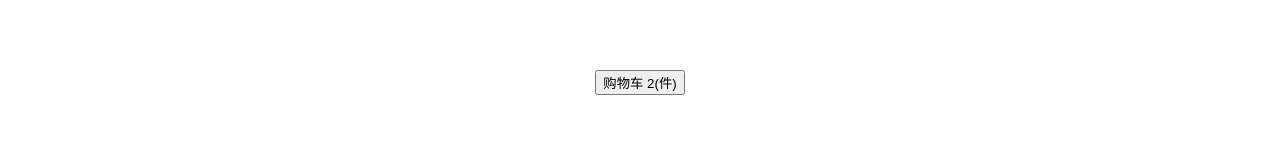
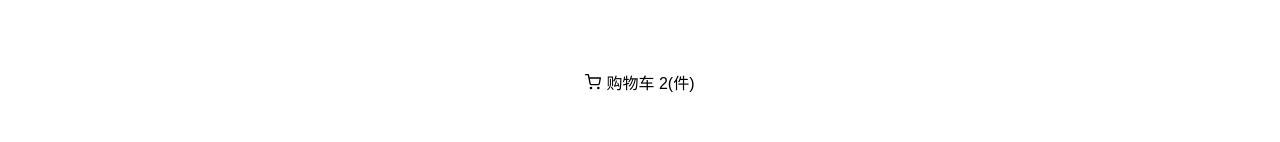
Before and after one commit to Francis1024/robot-gallery, a React (Create React App) app: page / in a window 1280 px wide. Shown: the part 191-333 px from the top of the page. Built offline with nearby package versions, Linux system fonts and the light colour scheme; a web font is replaced by a local one.

Commit message:
feat: React Event事件的处理

```diff
--- a/package.json
+++ b/package.json
@@ -12,6 +12,7 @@
     "@types/react-dom": "^17.0.0",
     "react": "^17.0.1",
     "react-dom": "^17.0.1",
+    "react-icons": "4.2.0",
     "react-scripts": "4.0.3",
     "typescript": "^4.1.2",
     "web-vitals": "^1.0.1"
--- a/src/components/ShoppingCart.tsx
+++ b/src/components/ShoppingCart.tsx
@@ -1,5 +1,6 @@
 import React from 'react'
 import styles from './ShoppingCart.module.css'
+import { FiShoppingCart } from 'react-icons/fi'
 
 interface Props {}
 interface State {
@@ -15,17 +16,26 @@
     }
   }
 
+  handleClick = (e: React.MouseEvent<HTMLButtonElement, MouseEvent>) => {
+    // 鼠标点击的DOM元素
+    console.log('e.target', e.target)
+    // 绑定事件的DOM元素
+    console.log('e.currentTarget', e.currentTarget)
+
+    // 将鼠标点击的DOM元素 转换为HTMLElement 对象，进行判断
+    if ((e.target as HTMLElement).nodeName === 'SPAN') {
+      this.setState({
+        isOpen: !this.state.isOpen,
+      })
+    }
+  }
+
   render() {
     return (
       <div className={styles.cartContainer}>
-        <button
-          onClick={() => {
-            this.setState({
-              isOpen: !this.state.isOpen,
-            })
-          }}
-        >
-          购物车 2(件)
+        <button className={styles.button} onClick={this.handleClick}>
+          <FiShoppingCart />
+          <span>购物车 2(件)</span>
         </button>
         <div
           className={styles.cartDropDown}
--- a/tsconfig.json
+++ b/tsconfig.json
@@ -1,5 +1,6 @@
 {
   "compilerOptions": {
+    "noImplicitAny": false,
     "target": "es5",
     "lib": [
       "dom",
```
Also changed, not shown: 1 other file (tests, documents, lock files or other folders).
